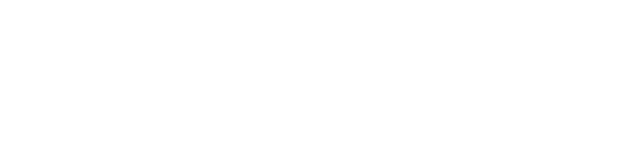
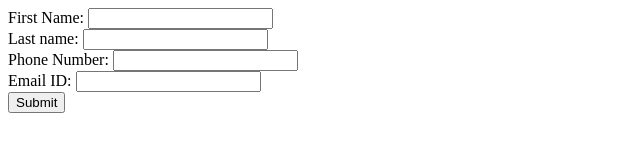
Before and after one commit to acciojob/form-login-2-avipandit, a website: page main.html in a window 1280 px wide. Shown: the whole page, without its empty margins (0-640 px from the left). Drawn offline with Linux system fonts and the light colour scheme.

Commit message:
created a submission

```diff
--- a/main.html
+++ b/main.html
@@ -7,7 +7,21 @@
 </head>
 
 <body>
-	<!-- the entire body must be written by student -->
+	<form>
+  <label for="First-Name">First Name:</label>
+  <input type="text" id="fname" name="First-Name">
+		<br>
+  <label for="Last-Name">Last name:</label>
+  <input type="text" id="lname" name="Last-Name">
+		<br>
+  <label for="Phone-Number">Phone Number:</label>
+  <input type="number" id="phone" name="Phone-Number"><br>
+  <label for="Email-ID">Email ID:</label>
+  <input type="email" id="email" name="Email-ID">
+		<br>
+		<button id=submit onclick="display()">Submit</button>
+
+</form>
     <script type="text/javascript" src="./script.js">
 </script>
 
```
